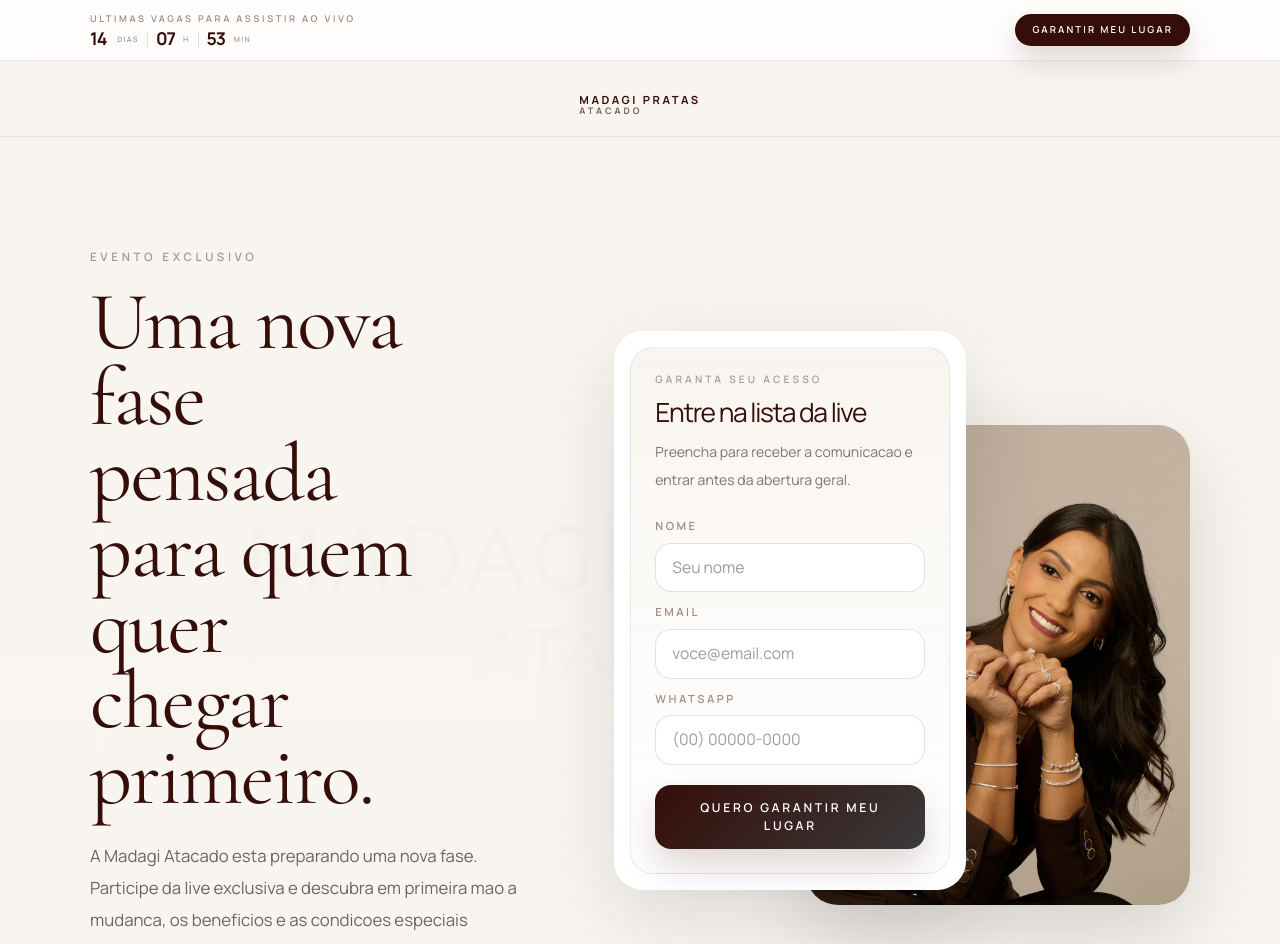
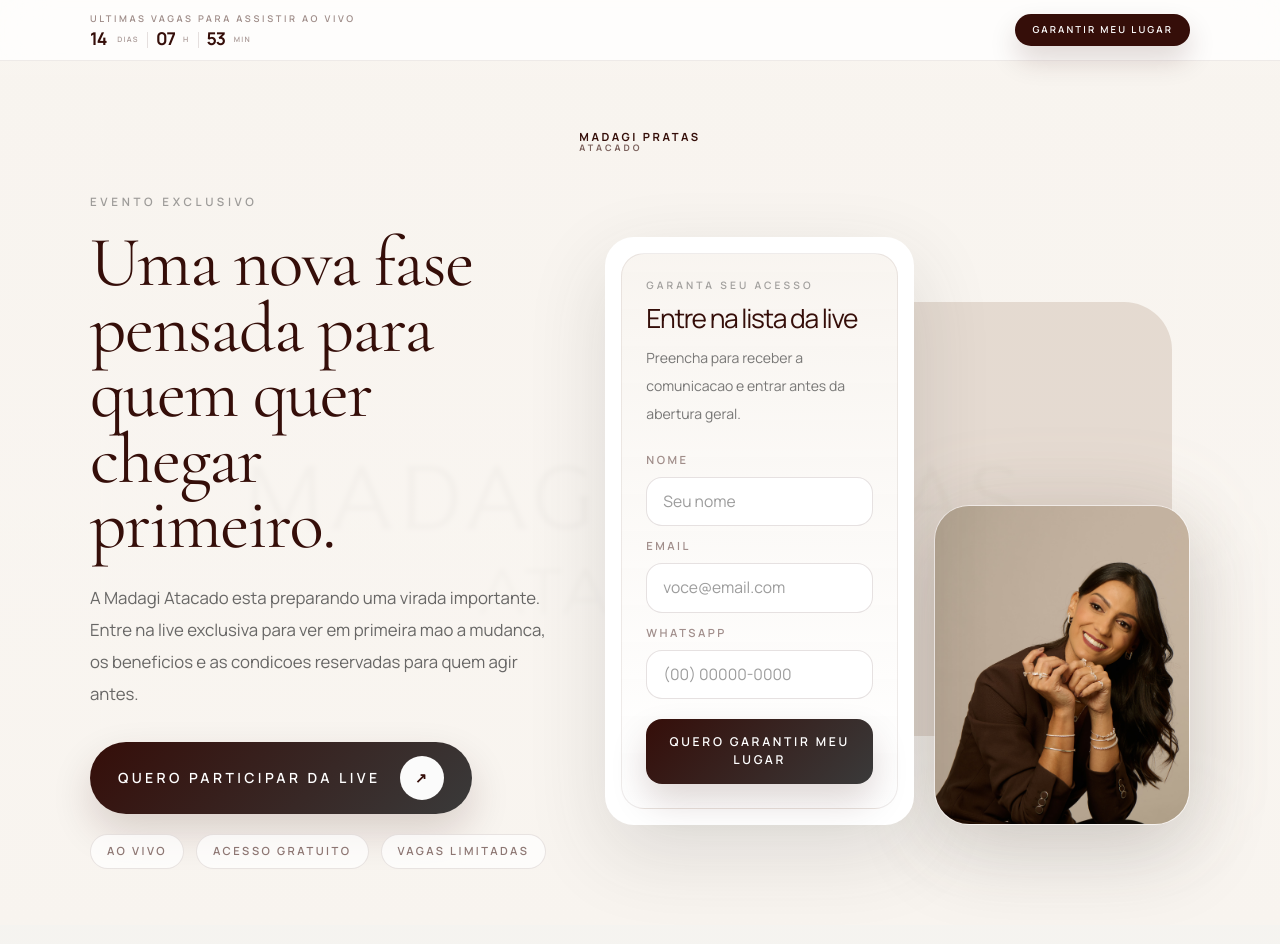
Before and after one commit to AGENCIAVCD/lisspratas, a Next.js app: page /oportunidade in a window 1280 px wide. Shown: the top 944 px of the page. Built offline with nearby package versions, Linux system fonts and the light colour scheme.

Commit message:
Refine oportunidade hero and CTA flow

```diff
--- a/src/app/globals.css
+++ b/src/app/globals.css
@@ -163,3 +163,43 @@
     letter-spacing: 0.34em;
   }
 }
+
+@keyframes opportunity-form-pulse {
+  0% {
+    box-shadow:
+      0 0 0 0 rgba(53, 14, 9, 0.32),
+      0 28px 80px rgba(58, 58, 58, 0.14);
+    transform: scale(1);
+  }
+
+  38% {
+    box-shadow:
+      0 0 0 16px rgba(53, 14, 9, 0),
+      0 32px 86px rgba(53, 14, 9, 0.18);
+    transform: scale(1.01);
+  }
+
+  72% {
+    box-shadow:
+      0 0 0 8px rgba(53, 14, 9, 0.08),
+      0 28px 80px rgba(58, 58, 58, 0.14);
+    transform: scale(1);
+  }
+
+  100% {
+    box-shadow:
+      0 0 0 0 rgba(53, 14, 9, 0),
+      0 28px 80px rgba(58, 58, 58, 0.14);
+    transform: scale(1);
+  }
+}
+
+.opportunity-form-anchor {
+  transition:
+    box-shadow 220ms ease,
+    transform 220ms ease;
+}
+
+.opportunity-form-anchor.is-highlighted {
+  animation: opportunity-form-pulse 1.4s ease-out;
+}
--- a/src/app/oportunidade/page.tsx
+++ b/src/app/oportunidade/page.tsx
@@ -53,33 +53,48 @@
           style={{ display: "none", visibility: "hidden" }}
         />
       </noscript>
-      <RevealHeader />
+      <RevealHeader
+        ctaHref="#oportunidade-formulario"
+        highlightTargetId="oportunidade-formulario"
+      />
 
-      <main className="overflow-x-hidden bg-[linear-gradient(180deg,#f8f4ef_0%,#fefcf9_60%,#f8f3ee_100%)] text-[var(--foreground)]">
-        <header className="fixed inset-x-0 top-[4.65rem] z-40 flex justify-center border-b border-[rgba(53,14,9,0.08)] bg-[rgba(248,244,239,0.84)] px-6 py-5 backdrop-blur-sm">
-          <BrandMark size="header" variant="positive" />
-        </header>
-
-        <section className="relative min-h-screen overflow-hidden pt-48 sm:pt-52">
+      <main className="overflow-x-hidden bg-[linear-gradient(180deg,#f8f4ef_0%,#fefcf9_60%,#f8f3ee_100%)] pt-[4.7rem] text-[var(--foreground)]">
+        <section className="relative overflow-hidden">
           <div className="absolute inset-0 z-0">
             <div className="absolute inset-0 bg-[url('/brand/logo-positive.png')] bg-center bg-no-repeat opacity-[0.06] blur-[2px]" />
             <div className="absolute inset-0 bg-[linear-gradient(180deg,rgba(248,244,239,0.88),rgba(248,244,239,0.68),#f8f4ef)]" />
           </div>
 
-          <div className="section-shell relative z-10 grid items-center gap-10 py-10 md:min-h-[calc(100svh-7rem)] md:grid-cols-[0.88fr_1.12fr] md:gap-14 lg:gap-18">
-            <Reveal className="order-2 max-w-xl text-center md:order-1 md:text-left">
+          <div className="section-shell relative z-10 py-10 sm:py-12 lg:py-14">
+            <div className="flex justify-center">
+              <BrandMark size="header" variant="positive" />
+            </div>
+
+            <div className="mt-10 grid items-center gap-10 lg:min-h-[calc(100svh-13rem)] lg:grid-cols-[minmax(0,0.88fr)_minmax(0,1.12fr)] lg:gap-14">
+              <Reveal className="max-w-[34rem] text-center lg:text-left" y={20}>
                 <p className="mb-5 text-[0.72rem] font-semibold uppercase tracking-[0.32em] text-[rgba(58,58,58,0.48)]">
                   Evento exclusivo
                 </p>
-              <h1 className="display-copy text-[3.1rem] leading-[0.92] text-[var(--coffee-900)] sm:text-[4.3rem] lg:max-w-[9ch] lg:text-[5.15rem]">
-                Uma nova fase pensada para quem quer chegar primeiro.
+                <h1 className="display-copy max-w-[10.5ch] text-[3.05rem] leading-[0.92] text-[var(--coffee-900)] sm:max-w-[11.2ch] sm:text-[4rem] lg:max-w-none lg:text-[4.45rem]">
+                  <span className="lg:block">Uma nova fase</span>{" "}
+                  <span className="lg:block">pensada para</span>{" "}
+                  <span className="lg:block">quem quer chegar</span>{" "}
+                  <span className="lg:block">primeiro.</span>
                 </h1>
-              <p className="mx-auto mt-6 max-w-[32rem] text-[1rem] leading-8 text-[rgba(58,58,58,0.76)] md:mx-0 md:text-[1.05rem]">
-                A Madagi Atacado esta preparando uma nova fase. Participe da live
-                exclusiva e descubra em primeira mao a mudanca, os beneficios e
-                as condicoes especiais reservadas para quem entrar cedo.
+                <p className="mx-auto mt-6 max-w-[31rem] text-[1rem] leading-8 text-[rgba(58,58,58,0.76)] lg:mx-0 md:text-[1.05rem]">
+                  A Madagi Atacado esta preparando uma virada importante. Entre
+                  na live exclusiva para ver em primeira mao a mudanca, os
+                  beneficios e as condicoes reservadas para quem agir antes.
                 </p>
-              <div className="mt-8 flex flex-wrap justify-center gap-3 md:justify-start">
+                <div className="mt-8">
+                  <PrimaryCta
+                    label="Quero participar da live"
+                    href="#oportunidade-formulario"
+                    highlightTargetId="oportunidade-formulario"
+                    className="mx-auto lg:mx-0"
+                  />
+                </div>
+                <div className="mt-5 flex flex-wrap justify-center gap-3 lg:justify-start">
                   <span className="rounded-full border border-[rgba(53,14,9,0.1)] bg-white/70 px-4 py-2 text-[0.7rem] font-semibold uppercase tracking-[0.22em] text-[rgba(53,14,9,0.56)]">
                     Ao vivo
                   </span>
@@ -92,24 +107,15 @@
                 </div>
               </Reveal>
 
-            <Reveal delay={0.15} className="order-1 flex justify-center md:order-2">
-              <div className="relative w-full max-w-[38rem]">
-                <div className="absolute right-[6%] top-[4%] h-[72%] w-[66%] rounded-[2.4rem] bg-[rgba(153,125,97,0.28)]" />
-                <div className="relative mx-auto w-[18rem] md:ml-auto md:mr-0 md:w-[22rem] lg:w-[24rem]">
-                  <div className="relative aspect-[4/5] overflow-hidden rounded-[2rem] shadow-[0_30px_80px_rgba(58,58,58,0.18)]">
-                    <Image
-                      src="/oportunidade/expert-1.jpg"
-                      alt="Especialista da Madagi Atacado"
-                      fill
-                      priority
-                      sizes="(max-width: 768px) 72vw, 420px"
-                      className="object-cover object-center"
-                    />
-                  </div>
-                </div>
-
-                <div className="relative mx-auto -mt-8 w-full max-w-[22rem] rounded-[1.8rem] bg-white p-4 shadow-[0_28px_80px_rgba(58,58,58,0.14)] md:absolute md:bottom-[3%] md:left-0 md:mt-0 md:max-w-[21rem] lg:max-w-[22rem]">
-                  <div className="rounded-[1.45rem] border border-[rgba(53,14,9,0.08)] bg-[linear-gradient(180deg,rgba(248,244,239,0.9),rgba(255,255,255,0.98))] p-5 sm:p-6">
+              <Reveal delay={0.12} className="flex justify-center lg:justify-end" y={24}>
+                <div className="relative w-full max-w-[44rem]">
+                  <div className="absolute right-[3%] top-[11%] hidden h-[74%] w-[56%] rounded-[3rem] bg-[rgba(153,125,97,0.22)] lg:block" />
+                  <div className="relative grid gap-5 md:grid-cols-[minmax(0,1fr)_minmax(16rem,0.72fr)] md:items-end">
+                    <div
+                      id="oportunidade-formulario"
+                      className="opportunity-form-anchor relative z-10 mx-auto w-full max-w-[24rem] scroll-mt-40 rounded-[1.8rem] bg-white p-4 shadow-[0_28px_80px_rgba(58,58,58,0.14)] md:mx-0 md:max-w-none"
+                    >
+                      <div className="rounded-[1.45rem] border border-[rgba(53,14,9,0.08)] bg-[linear-gradient(180deg,rgba(248,244,239,0.92),rgba(255,255,255,0.98))] p-5 sm:p-6">
                         <p className="text-[0.64rem] font-semibold uppercase tracking-[0.3em] text-[rgba(58,58,58,0.46)]">
                           Garanta seu acesso
                         </p>
@@ -123,8 +129,24 @@
                         <OportunidadeForm />
                       </div>
                     </div>
+
+                    <div className="relative mx-auto w-full max-w-[17.5rem] md:max-w-none">
+                      <div className="absolute inset-0 rounded-[2.2rem] bg-[rgba(153,125,97,0.12)] blur-2xl" />
+                      <div className="relative aspect-[4/5] overflow-hidden rounded-[2.2rem] border border-white/60 bg-[rgba(153,125,97,0.12)] shadow-[0_30px_80px_rgba(58,58,58,0.18)]">
+                        <Image
+                          src="/oportunidade/expert-1.jpg"
+                          alt="Especialista da Madagi Atacado"
+                          fill
+                          priority
+                          sizes="(max-width: 768px) 72vw, 420px"
+                          className="object-cover object-[center_42%]"
+                        />
+                      </div>
+                    </div>
+                  </div>
                 </div>
               </Reveal>
+            </div>
           </div>
         </section>
 
@@ -160,7 +182,11 @@
             </div>
 
             <Reveal delay={0.45} className="mt-12">
-              <PrimaryCta label="Quero participar da live" />
+              <PrimaryCta
+                label="Quero participar da live"
+                href="#oportunidade-formulario"
+                highlightTargetId="oportunidade-formulario"
+              />
             </Reveal>
           </div>
         </section>
@@ -180,7 +206,11 @@
               As vagas sao limitadas e podem fechar a qualquer momento.
             </p>
             <div className="mt-8">
-              <PrimaryCta label="Entrar agora" />
+              <PrimaryCta
+                label="Entrar agora"
+                href="#oportunidade-formulario"
+                highlightTargetId="oportunidade-formulario"
+              />
             </div>
           </Reveal>
         </section>
--- a/src/components/oportunidade-form.tsx
+++ b/src/components/oportunidade-form.tsx
@@ -1,12 +1,11 @@
 "use client";
 
 import { FormEvent, useState } from "react";
-import { useRouter } from "next/navigation";
+import { vipGroupUrl } from "@/lib/site-data";
 
 export function OportunidadeForm() {
   const [isSubmitting, setIsSubmitting] = useState(false);
   const [errorMessage, setErrorMessage] = useState("");
-  const router = useRouter();
 
   async function handleSubmit(event: FormEvent<HTMLFormElement>) {
     event.preventDefault();
@@ -48,7 +47,7 @@
         throw new Error("Falha ao enviar o cadastro.");
       }
 
-      router.push("/obrigado");
+      window.location.assign(vipGroupUrl);
     } catch {
       setErrorMessage(
         "Nao foi possivel concluir seu cadastro agora. Tente novamente em instantes.",
--- a/src/components/primary-cta.tsx
+++ b/src/components/primary-cta.tsx
@@ -1,16 +1,39 @@
+"use client";
+
+import { MouseEvent } from "react";
 import { registrationUrl } from "@/lib/site-data";
+import { scrollToHighlightTarget } from "@/lib/scroll-to-highlight-target";
 
 type PrimaryCtaProps = {
   label: string;
   className?: string;
+  href?: string;
+  highlightTargetId?: string;
 };
 
-export function PrimaryCta({ label, className = "" }: PrimaryCtaProps) {
+export function PrimaryCta({
+  label,
+  className = "",
+  href = registrationUrl,
+  highlightTargetId,
+}: PrimaryCtaProps) {
+  const isExternalLink = /^https?:\/\//.test(href);
+
+  function handleClick(event: MouseEvent<HTMLAnchorElement>) {
+    if (!highlightTargetId) {
+      return;
+    }
+
+    event.preventDefault();
+    scrollToHighlightTarget(highlightTargetId);
+  }
+
   return (
     <a
-      href={registrationUrl}
-      target="_blank"
-      rel="noreferrer"
+      href={href}
+      onClick={highlightTargetId ? handleClick : undefined}
+      target={isExternalLink ? "_blank" : undefined}
+      rel={isExternalLink ? "noreferrer" : undefined}
       className={`cta-pill ${className}`.trim()}
     >
       <span>{label}</span>
--- a/src/components/reveal-header.tsx
+++ b/src/components/reveal-header.tsx
@@ -2,7 +2,8 @@
 
 import { AnimatePresence, motion } from "framer-motion";
 import { countdownTarget, registrationUrl } from "@/lib/site-data";
-import { useEffect, useState } from "react";
+import { scrollToHighlightTarget } from "@/lib/scroll-to-highlight-target";
+import { MouseEvent, useEffect, useState } from "react";
 
 type TimeLeft = {
   days: string;
@@ -40,8 +41,17 @@
   { key: "minutes", label: "min" },
 ];
 
-export function RevealHeader() {
+type RevealHeaderProps = {
+  ctaHref?: string;
+  highlightTargetId?: string;
+};
+
+export function RevealHeader({
+  ctaHref = registrationUrl,
+  highlightTargetId,
+}: RevealHeaderProps) {
   const [timeLeft, setTimeLeft] = useState<TimeLeft>(initialTimeLeft);
+  const isExternalLink = /^https?:\/\//.test(ctaHref);
 
   useEffect(() => {
     const sync = window.setTimeout(() => setTimeLeft(getTimeLeft()), 0);
@@ -52,6 +62,15 @@
       window.clearInterval(timer);
     };
   }, []);
+
+  function handleClick(event: MouseEvent<HTMLAnchorElement>) {
+    if (!highlightTargetId) {
+      return;
+    }
+
+    event.preventDefault();
+    scrollToHighlightTarget(highlightTargetId);
+  }
 
   return (
     <motion.header
@@ -92,9 +111,10 @@
         </div>
 
         <a
-          href={registrationUrl}
-          target="_blank"
-          rel="noreferrer"
+          href={ctaHref}
+          onClick={highlightTargetId ? handleClick : undefined}
+          target={isExternalLink ? "_blank" : undefined}
+          rel={isExternalLink ? "noreferrer" : undefined}
           className="inline-flex shrink-0 rounded-full border border-[rgba(53,14,9,0.12)] bg-[var(--coffee-900)] px-4 py-2 text-[0.6rem] font-semibold uppercase tracking-[0.22em] text-white shadow-[0_14px_28px_rgba(53,14,9,0.16)] hover:-translate-y-0.5"
         >
           Garantir meu lugar
--- /dev/null
+++ b/src/lib/scroll-to-highlight-target.ts
@@ -0,0 +1,24 @@
+const highlightClassName = "is-highlighted";
+
+export function scrollToHighlightTarget(targetId: string) {
+  const target = document.getElementById(targetId);
+
+  if (!target) {
+    return;
+  }
+
+  target.classList.remove(highlightClassName);
+  void target.getBoundingClientRect();
+
+  target.scrollIntoView({
+    behavior: "smooth",
+    block: "center",
+  });
+
+  window.history.replaceState(null, "", `#${targetId}`);
+  target.classList.add(highlightClassName);
+
+  window.setTimeout(() => {
+    target.classList.remove(highlightClassName);
+  }, 1500);
+}
```
Lines whose indentation alone changed are shown as unchanged.
